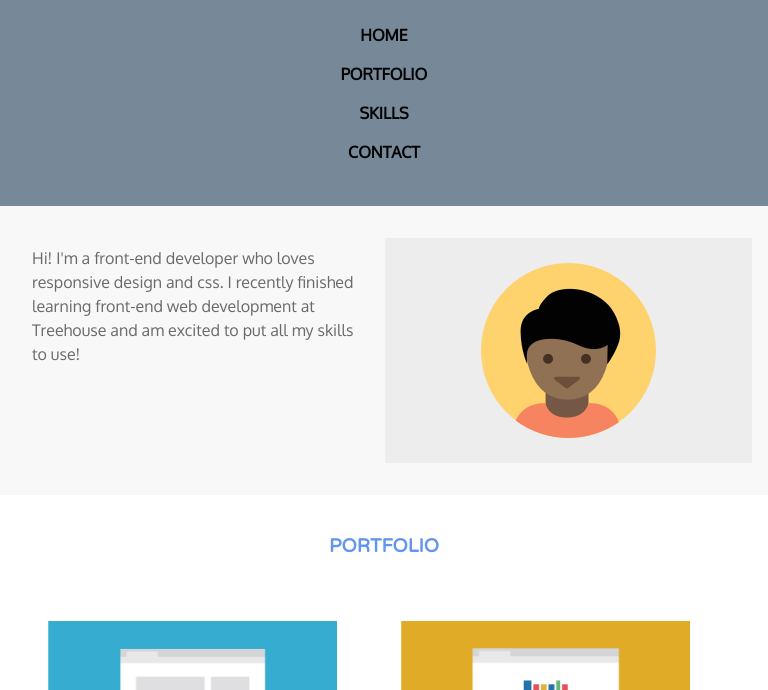
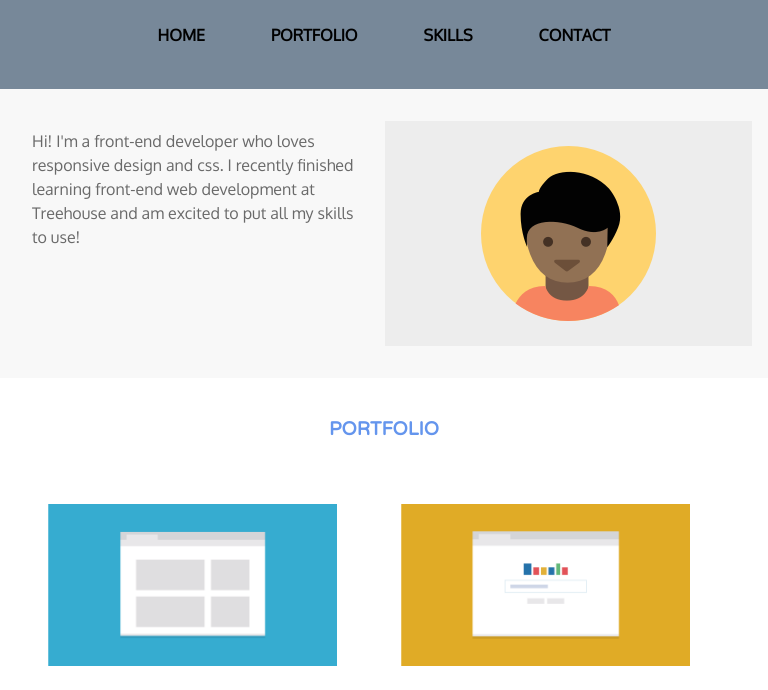
Before and after one commit to seankozen/responsive-layout-design, a plain HTML site: page index.html in a window 768 px wide. Shown: the part 91-781 px from the top of the page. Drawn offline with Linux system fonts and the light colour scheme.

Commit message:
Adjusted nav to fit mockup.

```diff
--- a/css/styles.css
+++ b/css/styles.css
@@ -194,11 +194,8 @@ address a {
 
 	/*   Element Styles  */
 
-	.main-nav {
+	.main-nav a {
 		display: inline-block;
-	}
-
-	.main-nav a {
 		background-color: #778899;
 		padding-left: 1em;
 		padding-right: 1em;
```
